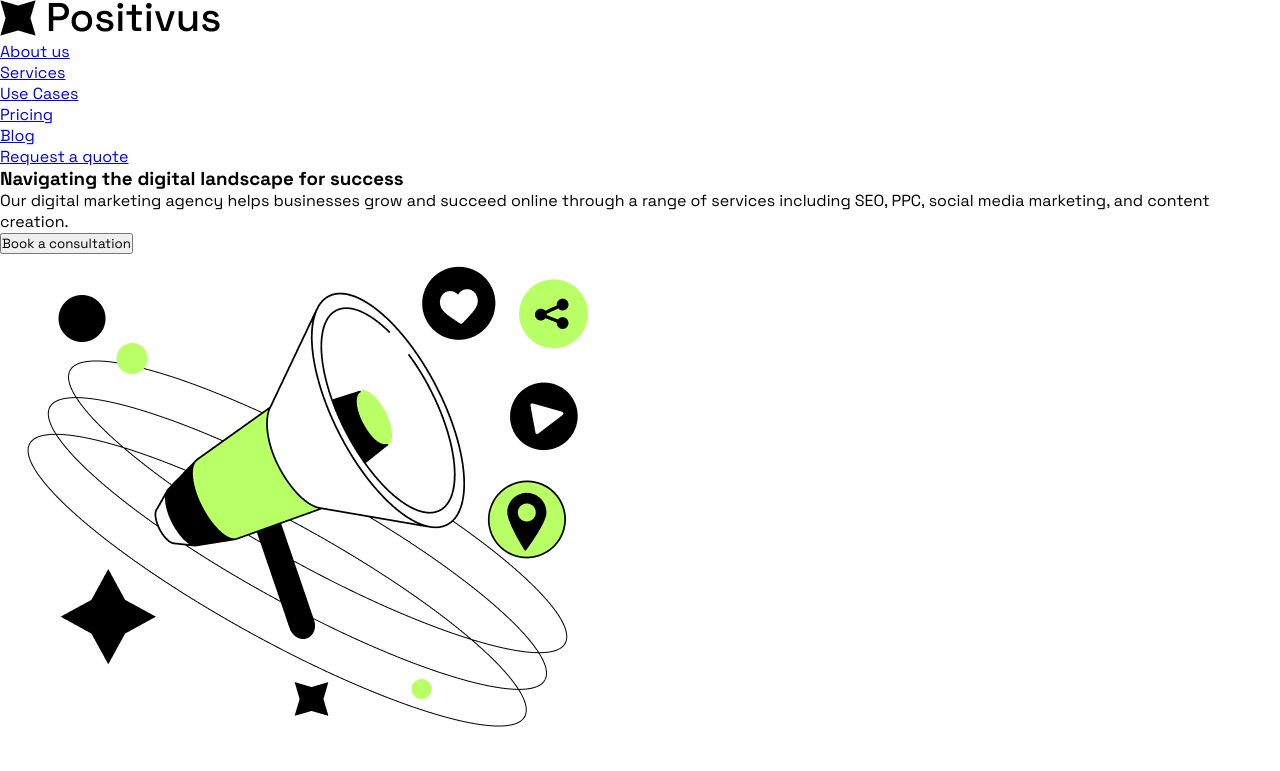
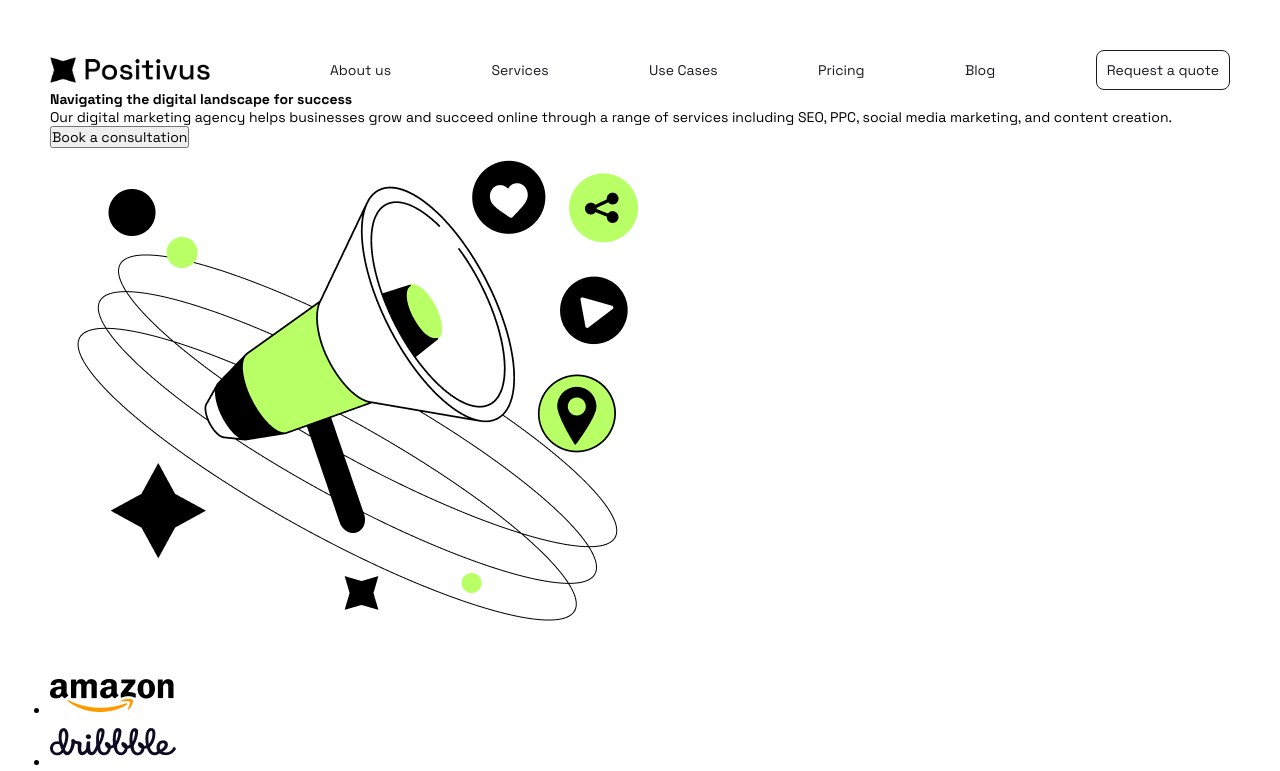
Before and after one commit to lidiagdcso/entrega_flexbox, a plain HTML site: page index.html in a window 1280 px wide. Shown: the top 771 px of the page. Drawn offline with Linux system fonts and the light colour scheme.

Commit message:
header CSS
Estilo del Header

```diff
--- a/styles.css
+++ b/styles.css
@@ -4,6 +4,7 @@
   margin: 0;
   padding: 0;
   font-family: 'Space Grotesk', Arial, Helvetica, sans-serif;
+  font-size: 14px;
 }
 :root {
   --primary-color: #191a23;
@@ -11,3 +12,40 @@
   --tertiary-color: #f3f3f3;
   --quaternary-color: #ffffff;
 }
+
+body {
+  padding: 50px;
+}
+header {
+  display: flex;
+  gap: 120px;
+}
+.logo {
+  display: flex;
+  align-items: center;
+}
+.logo > img {
+  max-width: 160px;
+  min-width: 100px;
+}
+
+.navbar {
+  flex-grow: 1;
+  height: 100%;
+}
+.navbar > ul {
+  height: 100%;
+  display: flex;
+  justify-content: space-between;
+  align-items: center;
+  list-style: none;
+}
+a {
+  color: var(--primary-color);
+  text-decoration: none;
+}
+.navbar > ul > li:last-child {
+  border: 1px solid var(--primary-color);
+  border-radius: 8px;
+  padding: 10px;
+}
```
Also changed, not shown: index.html (+1 -0 lines).
